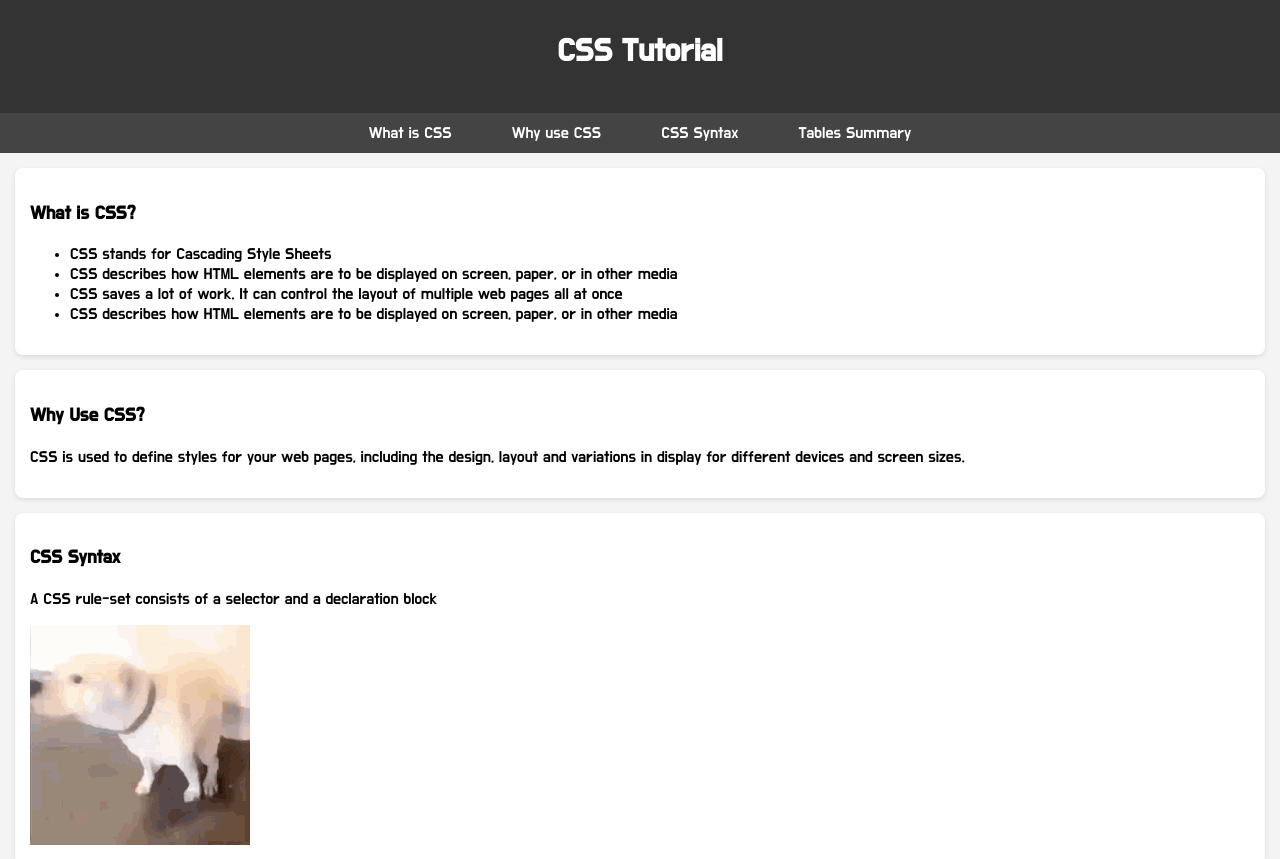
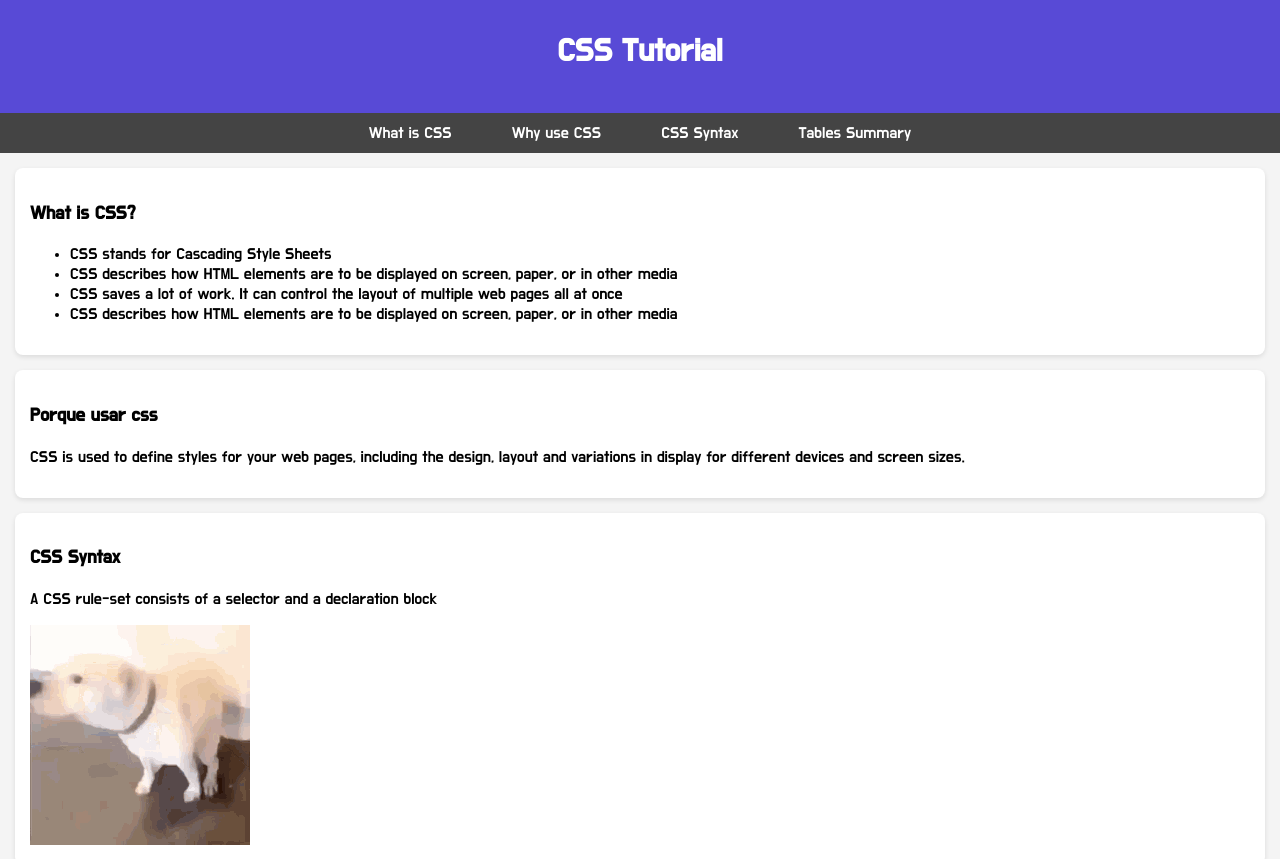
Before and after one commit to THEGAMEGM/First-public-web, a plain HTML site: page index.html in a window 1280 px wide. Shown: the top 859 px of the page. Drawn offline with Linux system fonts and the light colour scheme.

Commit message:
Test update

```diff
--- a/Styles/estilos.css
+++ b/Styles/estilos.css
@@ -8,7 +8,7 @@ body {
 }
 
 header {
-    background: #333;
+    background: #2c1acec6;
     color: #fff;
     padding: 10px 0px 20px;
     text-align: center;
--- a/index.html
+++ b/index.html
@@ -34,7 +34,7 @@
 
 	<section id="Why">
 		<a href="#Why">
-			<h3>Why Use CSS?</h3>
+			<h3>Porque usar css</h3>
 			<p>CSS is used to define styles for your web pages, including the design, layout and variations in display for different devices and screen sizes.</p>
 		</a>
 	</section>
```
